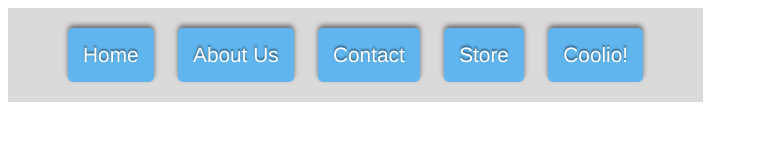
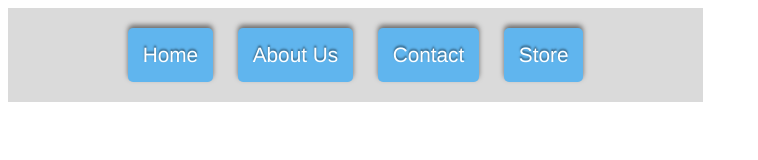
Before and after one commit to billychorey/css_work, a plain HTML site: page style_navigation3.html in a window 1280 px wide. Shown: the whole page, without its empty margins (0-758 px from the left). Drawn offline with Linux system fonts and the light colour scheme.

Commit message:
no more coolio

```diff
--- a/style_navigation3.html
+++ b/style_navigation3.html
@@ -21,7 +21,7 @@
                 <li><a href="#">About Us</a></li>
                 <li><a href="#">Contact</a></li>
                 <li><a href="#">Store</a></li>
-                <li><a href="#">Coolio!</a></li>
+
             </ul>
         </nav>
     </body>
```
